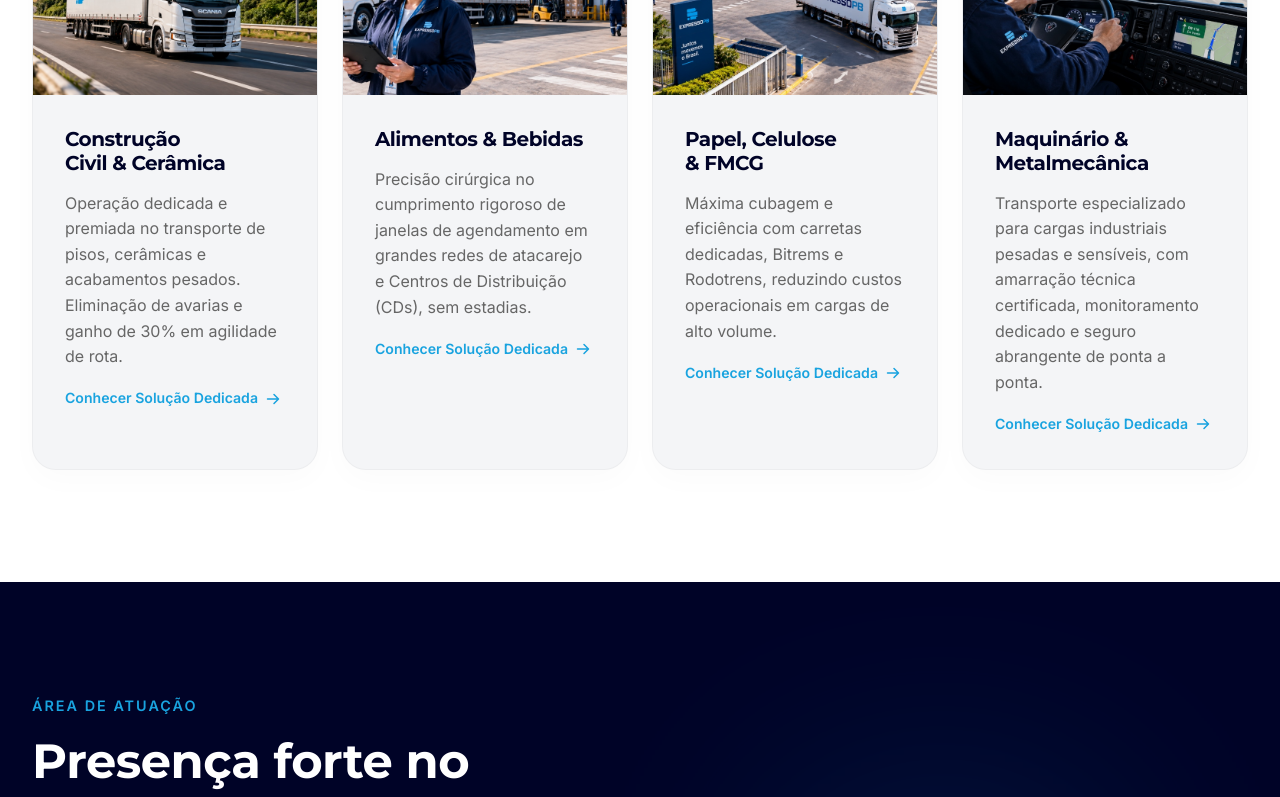
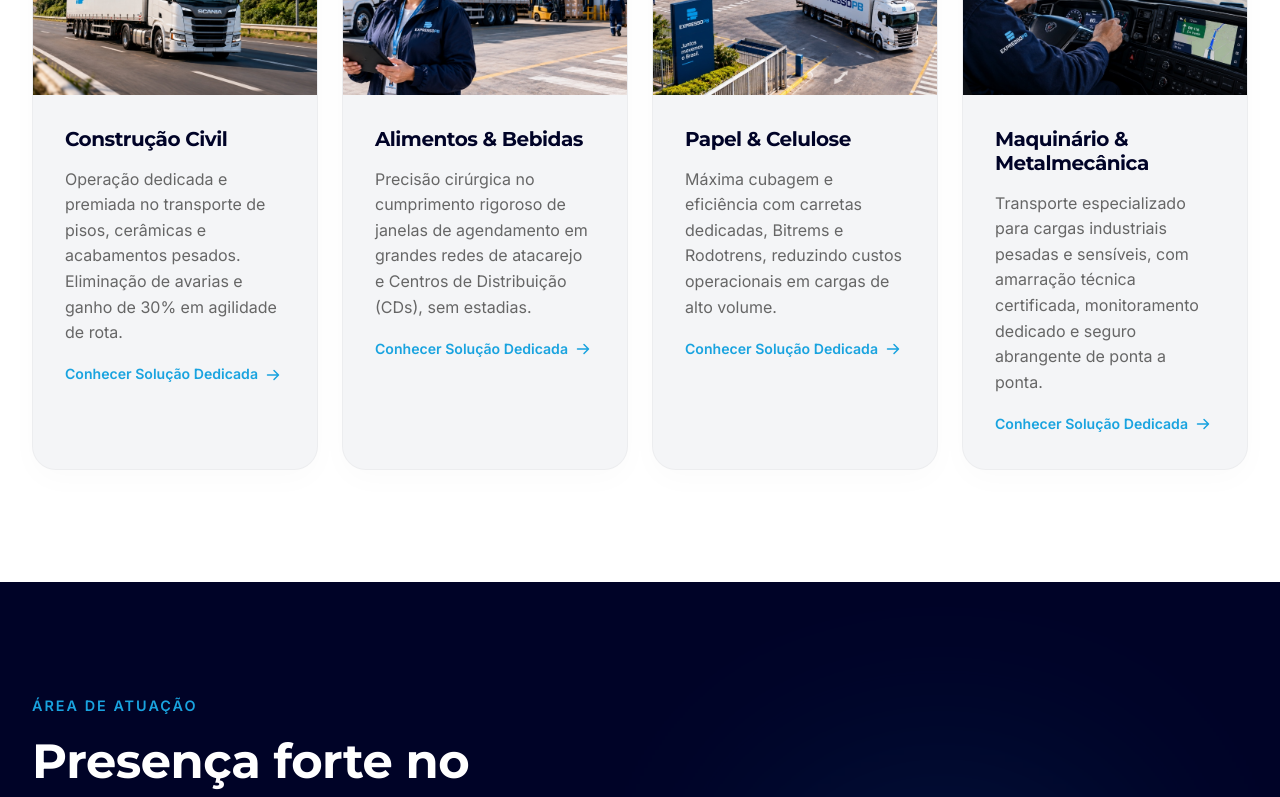
Before and after one commit to webconverte/siteexpressopb, a React (Vite) app: page / in a window 1280 px wide. Shown: the part 2260-3057 px from the top of the page. Built offline with nearby package versions, Linux system fonts and the light colour scheme.

Commit message:
fix(nav): padroniza nomes dos segmentos no menu dropdown, rodape e paginas

```diff
--- a/src/components/Footer.jsx
+++ b/src/components/Footer.jsx
@@ -23,9 +23,9 @@ const Footer = () => {
                     <div className="footer-col link-col">
                         <h4>Soluções Logísticas</h4>
                         <ul>
-                            <li><Link to="/segmentos/construcao-civil"><CaretRight weight="bold"/> Construção Civil & Cerâmica</Link></li>
+                            <li><Link to="/segmentos/construcao-civil"><CaretRight weight="bold"/> Construção Civil</Link></li>
                             <li><Link to="/segmentos/alimentos-bebidas"><CaretRight weight="bold"/> Alimentos & Bebidas</Link></li>
-                            <li><Link to="/segmentos/papel-celulose"><CaretRight weight="bold"/> Papel, Celulose & FMCG</Link></li>
+                            <li><Link to="/segmentos/papel-celulose"><CaretRight weight="bold"/> Papel & Celulose</Link></li>
                             <li><Link to="/segmentos/maquinario-metalmecanica"><CaretRight weight="bold"/> Maquinário & Metalmecânica</Link></li>
                         </ul>
                     </div>
--- a/src/components/Header.jsx
+++ b/src/components/Header.jsx
@@ -143,13 +143,13 @@ const Header = () => {
                         </span>
                         <div className="nav-dropdown-menu">
                             <Link to="/segmentos/construcao-civil" className={location.pathname === '/segmentos/construcao-civil' ? 'active' : ''} onClick={handleDropdownClick}>
-                                Construção Civil & Cerâmica
+                                Construção Civil
                             </Link>
                             <Link to="/segmentos/alimentos-bebidas" className={location.pathname === '/segmentos/alimentos-bebidas' ? 'active' : ''} onClick={handleDropdownClick}>
                                 Alimentos & Bebidas
                             </Link>
                             <Link to="/segmentos/papel-celulose" className={location.pathname === '/segmentos/papel-celulose' ? 'active' : ''} onClick={handleDropdownClick}>
-                                Papel, Celulose & FMCG
+                                Papel & Celulose
                             </Link>
                             <Link to="/segmentos/maquinario-metalmecanica" className={location.pathname === '/segmentos/maquinario-metalmecanica' ? 'active' : ''} onClick={handleDropdownClick}>
                                 Maquinário & Metalmecânica
@@ -282,7 +282,7 @@ const Header = () => {
                                     className={`mobile-sub-link ${location.pathname === '/segmentos/construcao-civil' ? 'active' : ''}`}
                                     onClick={() => setMenuActive(false)}
                                 >
-                                    <CaretRight size={14} weight="bold" /> Construção Civil & Cerâmica
+                                    <CaretRight size={14} weight="bold" /> Construção Civil
                                 </Link>
                                 <Link
                                     to="/segmentos/alimentos-bebidas"
@@ -296,7 +296,7 @@ const Header = () => {
                                     className={`mobile-sub-link ${location.pathname === '/segmentos/papel-celulose' ? 'active' : ''}`}
                                     onClick={() => setMenuActive(false)}
                                 >
-                                    <CaretRight size={14} weight="bold" /> Papel, Celulose & FMCG
+                                    <CaretRight size={14} weight="bold" /> Papel & Celulose
                                 </Link>
                                 <Link
                                     to="/segmentos/maquinario-metalmecanica"
--- a/src/data/segmentosData.js
+++ b/src/data/segmentosData.js
@@ -1,7 +1,7 @@
 export const segmentosData = {
     'construcao-civil': {
         slug: 'construcao-civil',
-        title: 'Construção Civil & Cerâmica',
+        title: 'Construção Civil',
         shortTitle: 'Construção Civil',
         heroTitle: 'Construção Civil',
         kicker: 'Solução Dedicada para Indústria Cerâmica e Materiais Pesados',
@@ -96,7 +96,7 @@ export const segmentosData = {
                 specs: 'Máxima eficiência de custo por metro quadrado transportado'
             }
         ],
-        quoteFormDefault: 'Construção Civil & Cerâmica',
+        quoteFormDefault: 'Construção Civil',
         whatsappMessage: 'Olá! Gostaria de uma cotação dedicada para o segmento de Construção Civil e Cerâmica.',
         faqs: [
             {
@@ -121,8 +121,8 @@ export const segmentosData = {
     'alimentos-bebidas': {
         slug: 'alimentos-bebidas',
         title: 'Alimentos & Bebidas',
-        shortTitle: 'Alimentos e Bebidas',
-        heroTitle: 'Alimentos e Bebidas',
+        shortTitle: 'Alimentos & Bebidas',
+        heroTitle: 'Alimentos & Bebidas',
         kicker: 'Pontualidade Cirúrgica para Redes de Atacarejo e Centros de Distribuição',
         headline: 'Cumprimento Rigoroso de Janelas em Redes de Atacarejo e CDs — Sem Multas, Sem Estadias',
         subheadline: 'Acabe com o pesadelo de cargas retidas na fila do CD, devoluções por atraso no agendamento e taxas extras de pernoite. Conectamos suas fábricas aos principais atacadistas do Norte e Nordeste com pontualidade milimétrica e baús 100% higienizados.',
@@ -239,9 +239,9 @@ export const segmentosData = {
 
     'papel-celulose': {
         slug: 'papel-celulose',
-        title: 'Papel, Celulose & FMCG',
+        title: 'Papel & Celulose',
         shortTitle: 'Papel & Celulose',
-        heroTitle: 'Papel e Celulose',
+        heroTitle: 'Papel & Celulose',
         kicker: 'Alta Cubagem, Escala Industrial e Otimização Volumétrica',
         headline: 'Máxima Cubagem para Papel, Celulose e FMCG: Maior Volume por Viagem com Custo Otimizado',
         subheadline: 'Reduza seu custo por metro cúbico movimentado com carretas de alta cubagem, vedação hermética contra umidade e contratos dedicados contínuos para operações entre fábricas, convertedoras e distribuidores.',
@@ -334,7 +334,7 @@ export const segmentosData = {
                 specs: 'Interior sem arestas ou saliências que possam rasgar as embalagens'
             }
         ],
-        quoteFormDefault: 'Papel, Celulose & FMCG',
+        quoteFormDefault: 'Papel & Celulose',
         whatsappMessage: 'Olá! Gostaria de uma cotação dedicada para o segmento de Papel, Celulose e FMCG.',
         faqs: [
             {
--- a/src/pages/Home.jsx
+++ b/src/pages/Home.jsx
@@ -199,10 +199,10 @@ const Home = () => {
                         >
                             <div className="solucao-card">
                                 <div className="solucao-img-box">
-                                    <img src={imgHighway} alt="Construção Civil e Cerâmica" className="solucao-img" />
+                                    <img src={imgHighway} alt="Construção Civil" className="solucao-img" />
                                 </div>
                                 <div className="solucao-content">
-                                    <h3>Construção Civil & Cerâmica</h3>
+                                    <h3>Construção Civil</h3>
                                     <p>Operação dedicada e premiada no transporte de pisos, cerâmicas e acabamentos pesados. Eliminação de avarias e ganho de 30% em agilidade de rota.</p>
                                     <Link to="/segmentos/construcao-civil" className="solucao-link-btn">
                                         Conhecer Solução Dedicada <ArrowRight weight="bold" size={16} />
@@ -223,10 +223,10 @@ const Home = () => {
                             </div>
                             <div className="solucao-card">
                                 <div className="solucao-img-box">
-                                    <img src={imgHub} alt="Papel, Celulose e FMCG" className="solucao-img" />
+                                    <img src={imgHub} alt="Papel e Celulose" className="solucao-img" />
                                 </div>
                                 <div className="solucao-content">
-                                    <h3>Papel, Celulose & FMCG</h3>
+                                    <h3>Papel & Celulose</h3>
                                     <p>Máxima cubagem e eficiência com carretas dedicadas, Bitrems e Rodotrens, reduzindo custos operacionais em cargas de alto volume.</p>
                                     <Link to="/segmentos/papel-celulose" className="solucao-link-btn">
                                         Conhecer Solução Dedicada <ArrowRight weight="bold" size={16} />
--- a/src/pages/SegmentoPage.jsx
+++ b/src/pages/SegmentoPage.jsx
@@ -505,9 +505,9 @@ const SegmentoPage = () => {
                                                 className="quote-input-control"
                                                 required
                                             >
-                                                <option value="Construção Civil & Cerâmica">Construção Civil & Cerâmica</option>
+                                                <option value="Construção Civil">Construção Civil</option>
                                                 <option value="Alimentos & Bebidas">Alimentos & Bebidas</option>
-                                                <option value="Papel, Celulose & FMCG">Papel, Celulose & FMCG</option>
+                                                <option value="Papel & Celulose">Papel & Celulose</option>
                                                 <option value="Maquinário & Metalmecânica">Maquinário & Metalmecânica</option>
                                                 <option value="Carga Lotação Geral (FTL)">Carga Lotação Geral (FTL)</option>
                                                 <option value="Transporte Dedicado Contratual">Transporte Dedicado Contratual</option>
```
